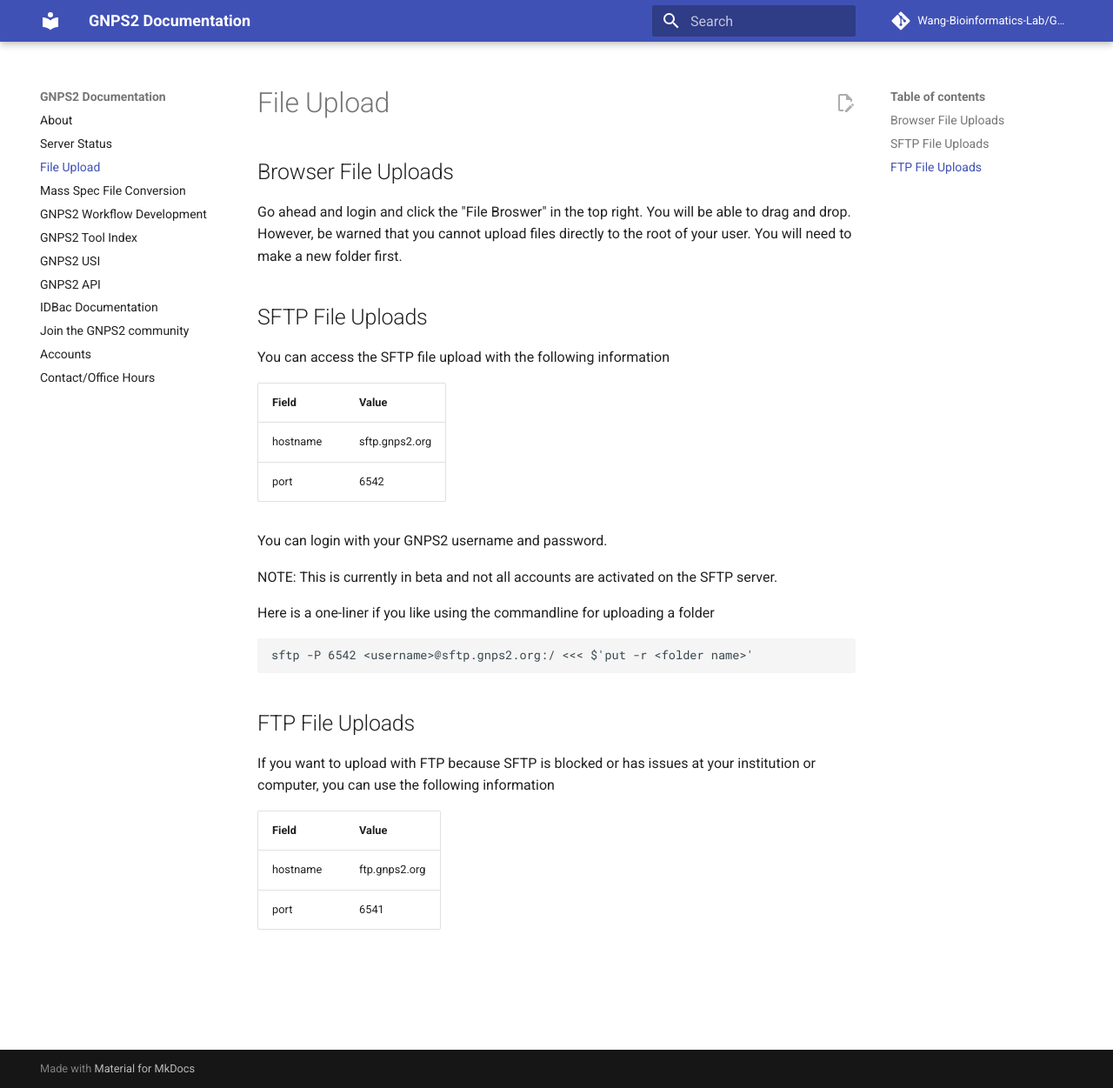
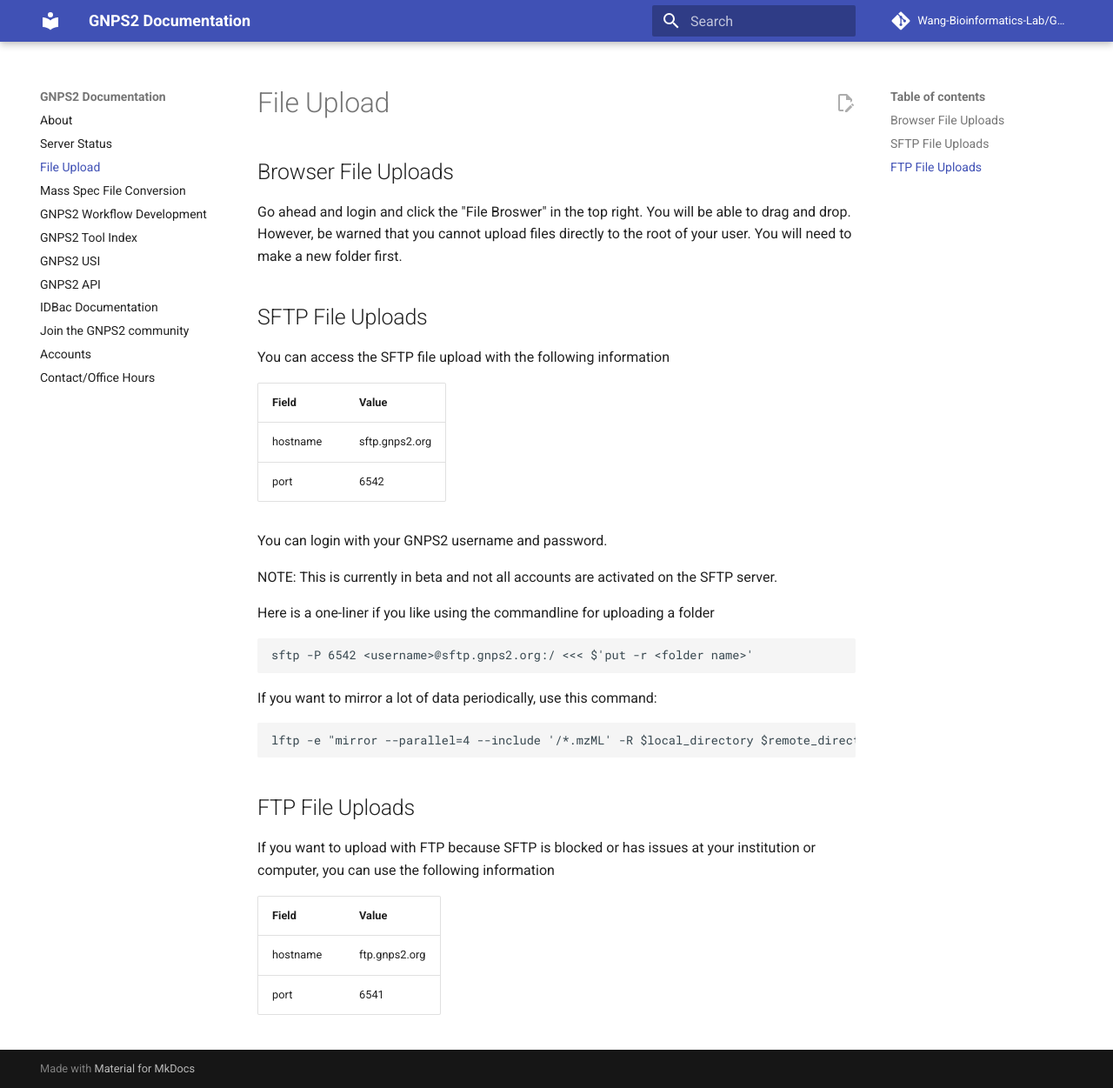
Before and after one commit to Wang-Bioinformatics-Lab/GNPS2_Documentation, an MkDocs documentation site: the page built from docs/fileupload.md, in a window 1280 px wide and 1251 px high. Shown: the whole window at 87% size. Built offline with MkDocs 1.6.1 and Material for MkDocs 9.7.7, drawn with Linux system fonts in a browser that asks for light colours; comment, search, counter and statistics services are not loaded.

Commit message:
Update fileupload.md

````diff
--- a/docs/fileupload.md
+++ b/docs/fileupload.md
@@ -23,6 +23,12 @@
 sftp -P 6542 <username>@sftp.gnps2.org:/ <<< $'put -r <folder name>'
 ```
 
+If you want to mirror a lot of data periodically, use this command:
+
+```
+lftp -e "mirror --parallel=4 --include '/*.mzML' -R $local_directory $remote_directory; quit" -u "$remote_user,$password" sftp://$remote_host:$remote_port
+```
+
 ## FTP File Uploads
 
 If you want to upload with FTP because SFTP is blocked or has issues at your institution or computer, you can use the following information
````
